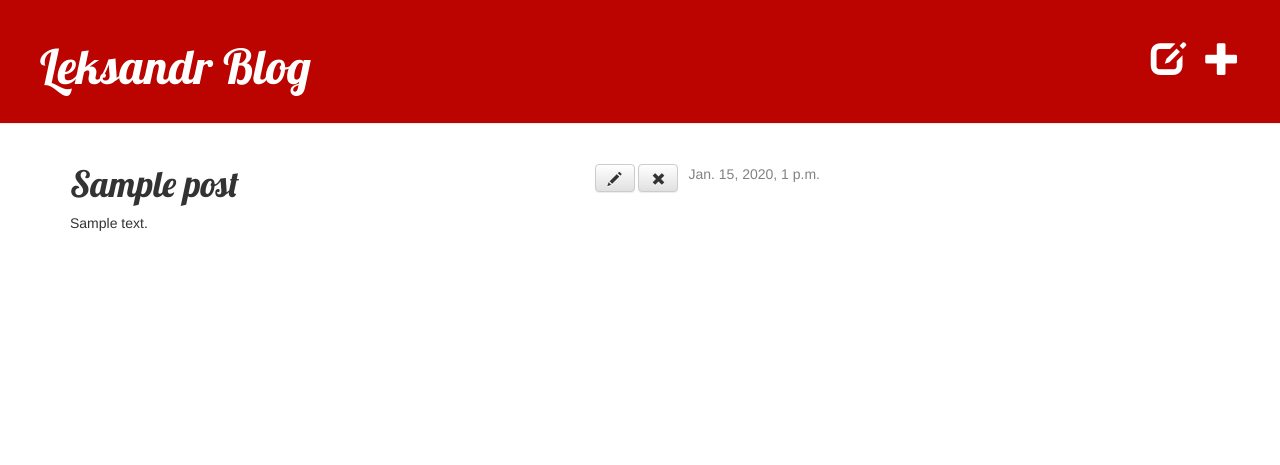
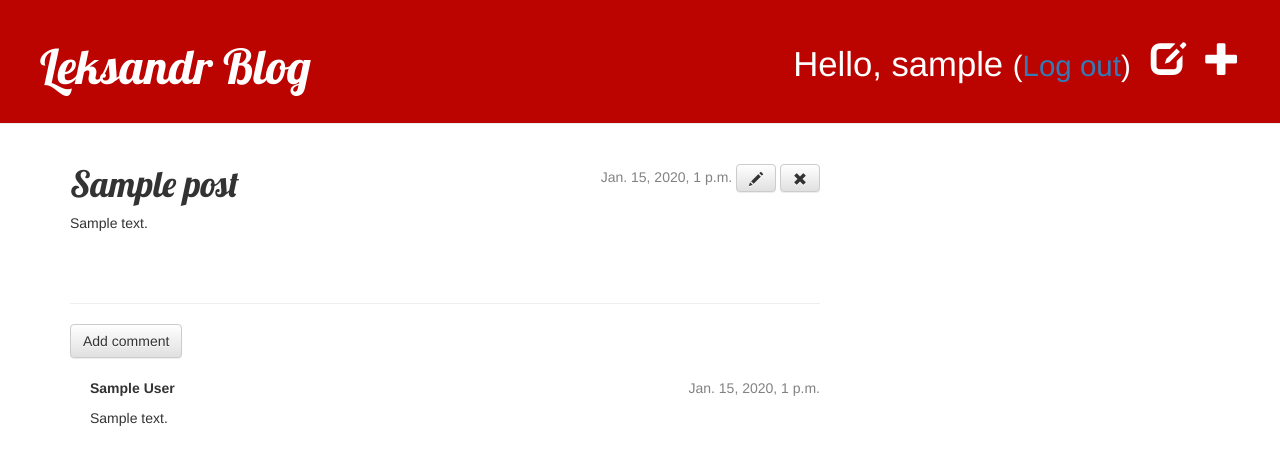
Before and after one commit to Alekom/my-first-blog, a Django app: page /post/1/ in a window 1280 px wide. Shown: the top 465 px of the page. Run offline with Django 3.2, Linux system fonts and the light colour scheme; the first user in the database is signed in; tables that the repository leaves empty hold one stand-in row (Sample ...); some libraries are stand-ins or nearby versions.

Commit message:
Added comments.

```diff
--- a/blog/admin.py
+++ b/blog/admin.py
@@ -1,4 +1,5 @@
 from django.contrib import admin
-from .models import Post
+from .models import Post, Comment
 
 admin.site.register(Post)
+admin.site.register(Comment)
--- a/blog/models.py
+++ b/blog/models.py
@@ -17,3 +17,20 @@ class Post(models.Model):
 
     def __str__(self):
         return self.title
+
+class Comment(models.Model):
+	post = models.ForeignKey('blog.Post', related_name='comments')
+	author = models.CharField(max_length=200)
+	text = models.TextField()
+	created_date = models.DateTimeField(default=timezone.now)
+	approved_comment = models.BooleanField(default=False)
+
+	def approve(self):
+		self.approved_comment = True
+		self.save()
+
+	def __str__(self):
+		return self.text
+
+	def approved_comments(self):
+		return self.comments.filter(approved_comment=True)
--- a/blog/static/css/blog.css
+++ b/blog/static/css/blog.css
@@ -10,9 +10,8 @@
     text-decoration: none;
 }
 
-.post-button {
+.post-buttons {
 	float: right;
-
 }
 
 h1, h2, h3, h4 {
@@ -49,3 +57,7 @@ h1, h2, h3, h4 {
 .post h1 a, .post h1 a:visited {
     color: #000000;
 }
+
+.comment {
+    margin: 20px 0px 20px 20px;
+}
--- a/blog/templates/blog/base.html
+++ b/blog/templates/blog/base.html
@@ -12,6 +12,9 @@
 			{% if user.is_authenticated %}
 				<a href="{% url 'post_new' %}" class="top-menu"><span class="glyphicon glyphicon-plus"></span></a>
 				<a href="{% url 'post_draft_list' %}" class="top-menu"><span class="glyphicon glyphicon-edit"></span></a>
+				<p class="top-menu">Hello, {{ user.username }} <small>(<a href="{% url 'logout' %}">Log out</a>)</small></p>
+			{% else %}
+				<a href="{% url 'login' %}" class="top-menu"><span class="glyphicon glyphicon-lock"></span></a>
 			{% endif %}
 			<h1><a href="/">Leksandr Blog</a></h1>
 		</div>
--- a/blog/templates/blog/post_detail.html
+++ b/blog/templates/blog/post_detail.html
@@ -2,22 +2,40 @@
 
 {% block content %}
     <div class="post">
-		{% if post.published_date %}
+		<!--<div class="post-buttons">-->
 			<div class="date">
-				{{ post.published_date }}
-			</div>
-		{% else %}
-			<div class="post-button">
-				<a class="btn btn-default" href="{% url 'post_publish' pk=post.pk %}"><span class="glyphicon glyphicon-ok"></span></a>
-			</div>
-		{% endif %}
-		{% if user.is_authenticated %}
-			<div class="post-button">
+			{% if post.published_date %}
+					{{ post.published_date }}
+			{% else %}
+				{% if user.is_authenticated %}
+					<a class="btn btn-default" href="{% url 'post_publish' pk=post.pk %}"><span class="glyphicon glyphicon-save"></span></a>
+				{% endif %}
+			{% endif %}
+			{% if user.is_authenticated %}
 				<a class="btn btn-default" href="{% url 'post_edit' pk=post.pk %}"><span class="glyphicon glyphicon-pencil"></span></a>
 				<a class="btn btn-default" href="{% url 'post_remove' pk=post.pk %}"><span class="glyphicon glyphicon-remove"></span></a>
+			{% endif %}
 			</div>
-		{% endif %}
 		<h1>{{ post.title }}</h1>
         <p>{{ post.text|linebreaksbr }}</p>
     </div>
+	<hr>
+	<a class="btn btn-default" href="{% url 'add_comment_to_post' pk=post.pk %}">Add comment</a>
+	{% for comment in post.comments.all %}
+		{% if user.is_authenticated or comment.approved_comment %}
+			<div class="comment">
+				<div class="date">
+					{{ comment.created_date }}
+					{% if not comment.approved_comment %}
+						<a class="btn btn-default" href="{% url 'comment_approve' pk=comment.pk %}"><span class="glyphicon glyphicon-ok"></span></a>
+						<a class="btn btn-default" href="{% url 'comment_remove' pk=comment.pk %}"><span class="glyphicon glyphicon-remove"></span></a>
+					{% endif %}
+				</div>
+				<strong>{{ comment.author }}</strong>
+				<p>{{ comment.text|linebreaks }}</p>
+			</div>
+		{% endif %}
+	{% empty %}
+		<p><br>No comments here yet :(</p>
+	{% endfor %}
 {% endblock %}
--- a/blog/templates/blog/post_list.html
+++ b/blog/templates/blog/post_list.html
@@ -8,6 +8,7 @@
             </div>
             <h1><a href="{% url 'post_detail' pk=post.pk %}">{{ post.title }}</a></h1>
             <p>{{ post.text|linebreaksbr }}</p>
+			<a href="{% url 'post_detail' pk=post.pk %}">Comments: {{ post.approved_comments.count }}</a>
         </div>
     {% endfor %}
 {% endblock %}
--- a/blog/urls.py
+++ b/blog/urls.py
@@ -9,4 +9,7 @@ urlpatterns = [
 	url(r'^drafts/$', views.post_draft_list, name='post_draft_list'),
 	url(r'^post/(?P<pk>\d+)/publish/$', views.post_publish, name='post_publish'),
 	url(r'^post/(?P<pk>\d+)/remove/$', views.post_remove, name='post_remove'),
+	url(r'^post/(?P<pk>\d+)/comment/$', views.add_comment_to_post, name='add_comment_to_post'),
+	url(r'^comment/(?P<pk>\d+)/approve/$', views.comment_approve, name='comment_approve'),
+	url(r'^comment/(?P<pk>\d+)/remove/$', views.comment_remove, name='comment_remove'),
 ]
--- a/blog/views.py
+++ b/blog/views.py
@@ -1,7 +1,8 @@
 from django.shortcuts import render, get_object_or_404, redirect
+from django.contrib.auth.decorators import login_required
 from django.utils import timezone
-from .models import Post
-from .forms import PostForm
+from .models import Post, Comment
+from .forms import PostForm, CommentForm
 
 def post_list(request):
     posts = Post.objects.filter(published_date__lte=timezone.now()).order_by('published_date')
@@ -11,6 +12,7 @@ def post_detail(request, pk):
     post = get_object_or_404(Post, pk=pk)
     return render(request, 'blog/post_detail.html', {'post': post})
 
+@login_required
 def post_new(request):
     if request.method == "POST":
         form = PostForm(request.POST)
@@ -23,6 +25,7 @@ def post_new(request):
         form = PostForm()
     return render(request, 'blog/post_edit.html', {'form': form})
 
+@login_required
 def post_edit(request, pk):
     post = get_object_or_404(Post, pk=pk)
     if request.method == "POST":
@@ -36,16 +39,44 @@ def post_edit(request, pk):
         form = PostForm(instance=post)
     return render(request, 'blog/post_edit.html', {'form': form})
 
+@login_required
 def post_draft_list(request):
     posts = Post.objects.filter(published_date__isnull=True).order_by('created_date')
     return render(request, 'blog/post_draft_list.html', {'posts': posts})
 
+@login_required
 def post_publish(request, pk):
     post = get_object_or_404(Post, pk=pk)
     post.publish()
     return redirect('post_detail', pk=pk)
 
+@login_required
 def post_remove(request, pk):
     post = get_object_or_404(Post, pk=pk)
     post.delete()
     return redirect('post_list')
+
+def add_comment_to_post(request, pk):
+    post = get_object_or_404(Post, pk=pk)
+    if request.method == "POST":
+        form = CommentForm(request.POST)
+        if form.is_valid():
+            comment = form.save(commit=False)
+            comment.post = post
+            comment.save()
+            return redirect('post_detail', pk=post.pk)
+    else:
+        form = CommentForm()
+    return render(request, 'blog/add_comment_to_post.html', {'form': form})
+
+@login_required
+def comment_approve(request, pk):
+    comment = get_object_or_404(Comment, pk=pk)
+    comment.approve()
+    return redirect('post_detail', pk=comment.post.pk)
+
+@login_required
+def comment_remove(request, pk):
+    comment = get_object_or_404(Comment, pk=pk)
+    comment.delete()
+    return redirect('post_detail', pk=comment.post.pk)
--- a/mysite/settings.py
+++ b/mysite/settings.py
@@ -100,6 +100,7 @@ AUTH_PASSWORD_VALIDATORS = [
     },
 ]
 
+LOGIN_REDIRECT_URL = '/'
 
 # Internationalization
 # https://docs.djangoproject.com/en/1.11/topics/i18n/
--- a/mysite/urls.py
+++ b/mysite/urls.py
@@ -15,8 +15,11 @@ Including another URLconf
 """
 from django.conf.urls import include, url
 from django.contrib import admin
+from django.contrib.auth import views
 
 urlpatterns = [
     url(r'^admin/', admin.site.urls),
+	url(r'^accounts/login/$', views.login, name='login'),
+	url(r'^accounts/logout/$', views.logout, name='logout', kwargs={'next_page': '/'}),
 	url(r'', include('blog.urls')),
 ]
```
Also changed, not shown: other parts of blog/static/css/blog.css (+9 -0 lines), blog/forms.py (+7 -1 lines), blog/templates/blog/add_comment_to_post.html (added, +9 -0 lines), blog/templates/registration/login.html (added, +24 -0 lines), blog/migrations/0002_comment.py (added).
